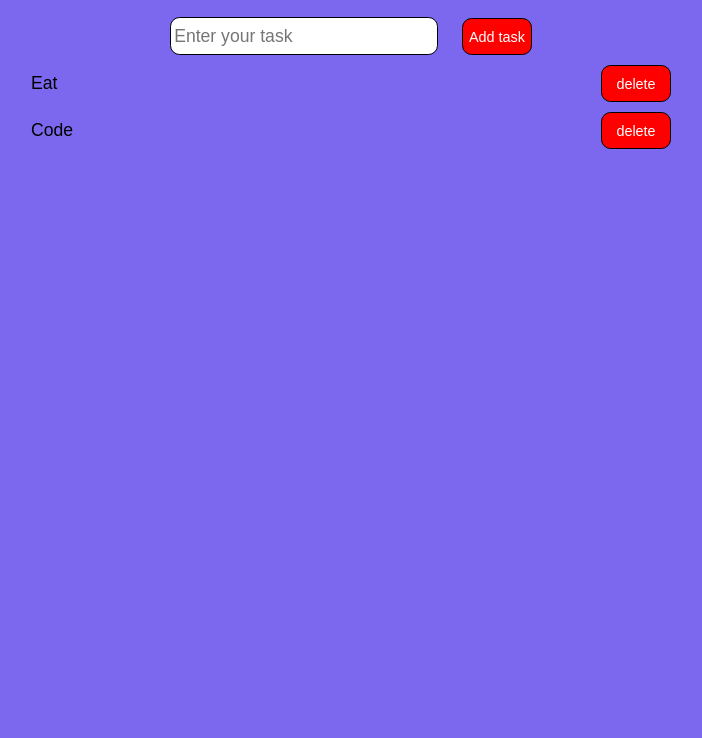
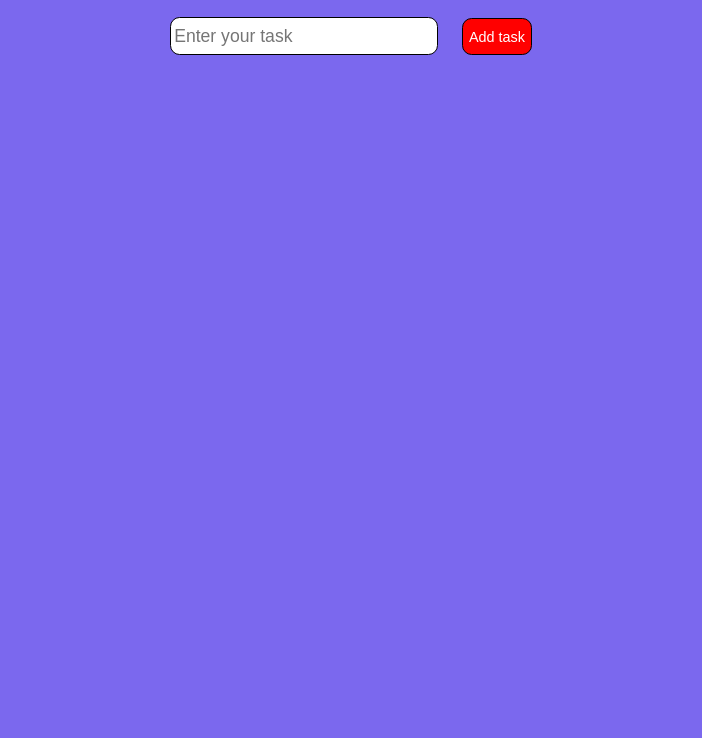
Before and after one commit to Bikesh-ydv/TODO, a plain HTML site: page index.html in a window 1280 px wide. Shown: the part 62-800 px from the top of the page, without its empty margins (289-991 px from the left). Drawn offline with Linux system fonts and the light colour scheme; a web font is replaced by a local one.

Commit message:
Update index.html

```diff
--- a/index.html
+++ b/index.html
@@ -11,8 +11,8 @@
     <input class="search" type="text" placeholder="Enter your task">
     <button>Add task</button>
     <ul>
-        <li>Eat <button class="delete">delete</button></li>
-        <li>Code <button class="delete">delete</button></li>
+<!--         <li>Eat <button class="delete">delete</button></li>
+        <li>Code <button class="delete">delete</button></li> -->
     </ul>
     <script src="app.js"></script>
 </body>
```
